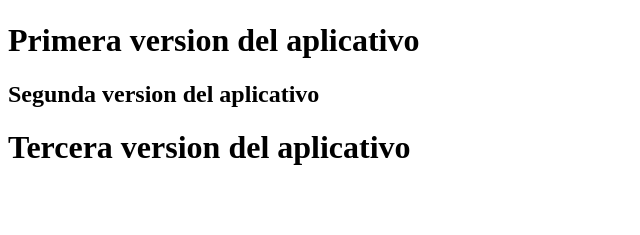
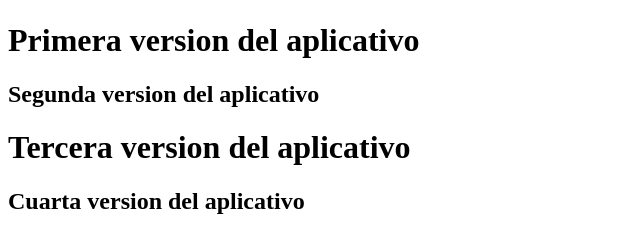
Before and after one commit to DanaIshaya/demo, a plain HTML site: page index.html in a window 1280 px wide. Shown: the part 1582-1817 px from the top of the page, without its empty margins (0-640 px from the left). Before the commit the page ends 1770 px from the top, so only its background shows below. Drawn offline with Linux system fonts and the light colour scheme.

Commit message:
Cuarta version del aplicativo

```diff
--- a/index.html
+++ b/index.html
@@ -37,6 +37,7 @@
     <h1>Primera version del aplicativo</h1>
     <h2>Segunda version del aplicativo</h2>
     <h1>Tercera version del aplicativo</h1>
+    <h2>Cuarta version del aplicativo</h2>
 </body>
 
 </html>
```
